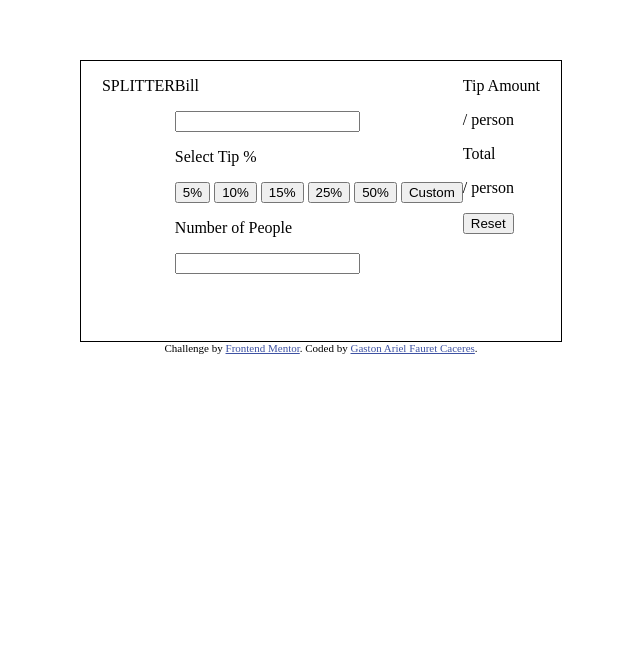
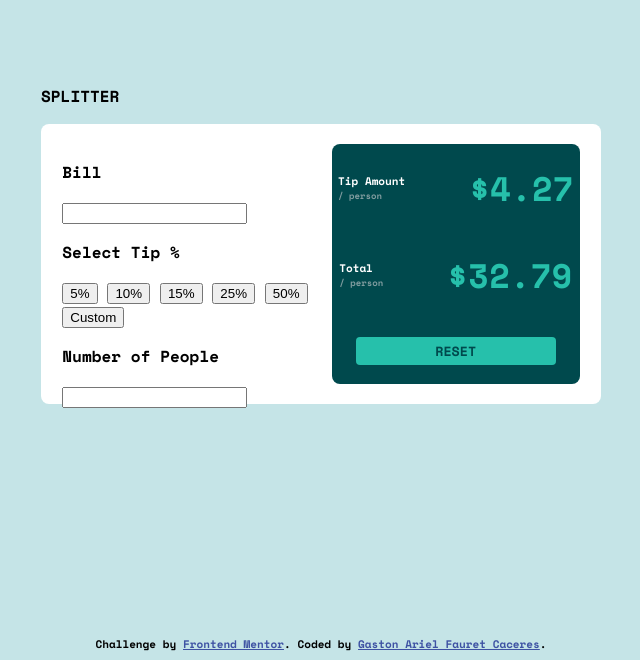
Before and after one commit to Gastonfauret/Frontend-Mentor-tip-app-calculator, a plain HTML site: page index.html in a window 1280 px wide. Shown: the part 172-832 px from the top of the page, without its empty margins (319-959 px from the left). Before the commit the page ends 800 px from the top, so only its background shows below. Drawn offline with nearby package versions, Linux system fonts and the light colour scheme.

Commit message:
First Commit

```diff
--- a/index.html
+++ b/index.html
@@ -5,24 +5,107 @@
   <meta name="viewport" content="width=device-width, initial-scale=1.0"> <!-- displays site properly based on user's device -->
 
   <link rel="icon" type="image/png" sizes="32x32" href="./images/favicon-32x32.png">
+  <link rel="preconnect" href="https://fonts.googleapis.com">
+  <link rel="preconnect" href="https://fonts.gstatic.com" crossorigin>
+  <link href="https://fonts.googleapis.com/css2?family=Space+Mono:wght@700&display=swap" rel="stylesheet">
 
   <title>Frontend Mentor | Tip calculator app</title>
 
   <!-- Feel free to remove these styles or customise in your own stylesheet 👍 -->
   <style>
-    body{
-      display: flex;
-      flex-direction: column;
-      align-items: center;
+
+    body {
+      display: grid;
+      place-content: center;
+      font-family: 'Space Mono', monospace;
+      background-color: hsl(185, 41%, 84%);
+    }
+
+    .container {
+      width: 100vh;
+      height: 100vh;
+      display: grid;
+      place-content: center;
+      background-color: hsl(185, 41%, 84%);
     }
 
     .div-percent {
       display: flex;
-      justify-content: center;
-      border: 1px solid black;
-      width: 60vh;
+      justify-content: space-evenly;
+      border-radius: 1vh;
+      width: 70vh;
       height: 35vh;
-      margin-top: 28vh;
+      align-items: center;
+      flex-direction: row;
+      background-color: hsl(0, 0%, 100%);
+    }
+
+    .main-container {
+      width: 31vh;
+      height: 30vh;
+      background-color:hsl(0, 0%, 100%);
+      border-radius: 1vh;
+    }
+
+    .tip-message {
+      width: 31vh;
+      height: 30vh;
+      background-color: hsl(183, 100%, 15%);
+      border-radius: 1vh;
+      display: flex;
+      flex-direction: column;
+      align-items: center;
+      justify-content: space-around;
+    }
+
+    .first-title-tip {
+      display: flex;
+      align-items: center;
+      gap: 8vh;
+    }
+
+    .first-words-container {
+      display: flex;
+      flex-direction: column;
+    }
+
+    .tip-amount, .total-amount {
+      margin: 0px;
+      color: hsl(0, 0%, 100%);
+      font-size: 11px;
+    }
+
+    .person {
+      margin: 0px;
+      color: hsl(184, 14%, 56%);
+      font-size: 9px;
+    }
+
+    .second-title-tip {
+      display: flex;
+      align-items: center;
+      gap: 8vh;
+    }
+
+    .price-message, .total-message {
+      color: hsl(172, 67%, 45%);
+      font-size: 34px;
+      margin: 0px;
+    }
+
+    .second-words-container {
+      display: flex;
+      flex-direction: column;
+    }
+
+    .reset {
+      width: 25vh;
+      height: 3.5vh;
+      border-radius: 0.5vh;
+      border: none;
+      background-color: hsl(172, 67%, 45%);
+      color: hsl(183, 100%, 15%);
+      font-family: 'Space Mono', monospace;
     }
 
     .attribution { font-size: 11px; text-align: center; }
@@ -32,39 +115,68 @@
 
 <body>
 
+<!-- Contenedor De toda la Pagina -->
+<div class="container">
+  <p class="title">SPLITTER</p>
+
+  <!-- Contenedor del "Tip Calculator" -->
   <div class="div-percent">
 
-  <p class="title">SPLITTER</p>
-
-  <div class="container">
+  <!-- Contenedor de la Izquierda -->
+  <div class="main-container">
     <p class="bill">Bill</p>
       <input class="bill-message" type="text">
 
       <p class="slect-tip">Select Tip %</p>
 
+      <!--Contenedor de los Botones-->
+      <div class="button-container">
         <button class="five-percent btn">5%</button>
         <button class="ten-precent btn">10%</button>
         <button class="fifteen-percent btn">15%</button>
         <button class="twentyfive-percent btn">25%</button>
         <button class="fifty-percent btn">50%</button>
         <button class="custom-percent btn">Custom</button>
+      </div>
+
 
       <p class="people">Number of People</p>
 
       <input class="people-message" type="number">
   </div>
 
+  <!--Contenedor General de la Derecha-->
   <div class="tip-message">
+    <!--Contenedor de la Primera Linea: 2 Objetos-->
+    <div class="first-title-tip">
+      <!--Contendor de la Izquierda: 2 objetos-->
+      <div class="first-words-container">
         <p class="tip-amount">Tip Amount</p>
+        <p class="person">/ person</p>
+      </div>
+      <!--Contenedor de la derecha: 1 objeto-->
+      <div class="price-message-container">
+        <p class="price-message">$4.27</p>
+      </div>
+    </div>
 
+    <!--Contenedor de la Segunda Linea: 2 Objetos-->
+    <div class="second-title-tip">
+      <!--Contendor de la Izquierda: 2 objetos-->
+      <div class="second-words-container">
+        <p class="total-amount">Total</p>
         <p class="person">/ person</p>
+      </div>
+      <!--Contenedor de la derecha: 1 objeto-->
+      <div class="second-price-message-container">
+        <p class="total-message">$32.79</p>
+      </div>
+    </div>
 
-    <p class="total">Total</p>
+    <button class="reset">RESET</button>
+  </div>
+</div>
 
-    <p class="person">/ person</p>
-
-    <button class="reset">Reset</button>
-  </div>
 </div>
 
   <div class="attribution">
```
Lines whose indentation alone changed are shown as unchanged.
